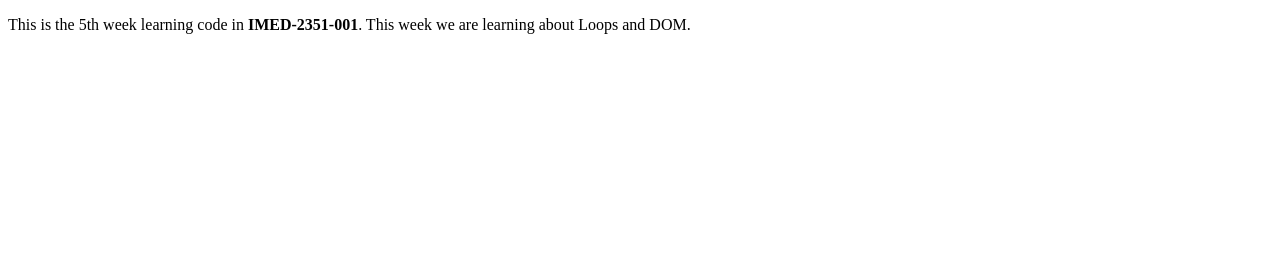
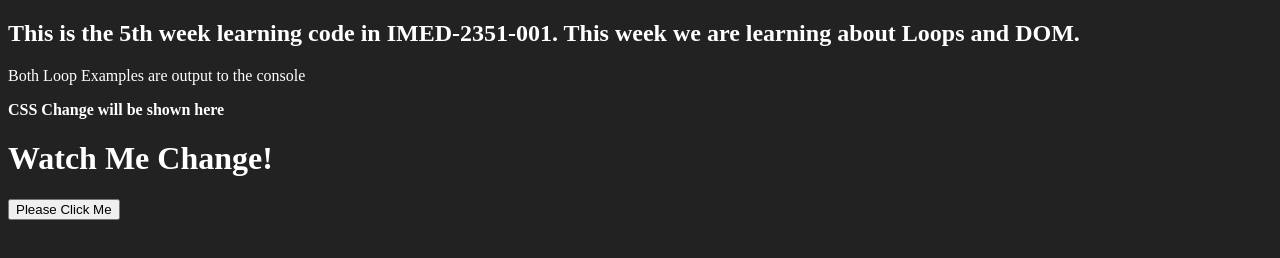
Before and after one commit to Ncosgrove1/2351_Proj5_NC, a plain HTML site: page index.html in a window 1280 px wide. Drawn offline with Linux system fonts and the light colour scheme.

Commit message:
Tweaks, And Added HTML DOM

```diff
--- a/app.js
+++ b/app.js
@@ -39,3 +39,11 @@ do {
     console.log(i);
     i++;
 } while(i <= numbers3);
+
+// CHANGING CSS w/ JavaScript Code //
+
+
+document.body.style.color="red";
+document.body.style.fontSize="14px";
+
+document.body.style="background:#222; color:#fff";
--- a/index.html
+++ b/index.html
@@ -6,12 +6,33 @@
   <body>
 
 
-    <p>This is the 5th week learning code in <strong>IMED-2351-001</strong>. This week we are learning about Loops and DOM.</p>
+    <h2>This is the 5th week learning code in <strong>IMED-2351-001</strong>. This week we are learning about Loops and DOM.</h2>
 
-    <h1></h1>
+    <p>Both Loop Examples are output to the console</p>
 
+    <p><strong>CSS Change will be shown here</strong></p>
 
-    <link rel="stylesheet" href="./style.css" />
+    <h1 id ="head">Watch Me Change!</h1>
+    <button id="myButton">Please Click Me</button>
+
+<script>
+document.querySelector("#myButton").onclick = function() {
+
+const h1 = document.querySelector("#head");
+
+console.log(h1.style);
+
+h1.style.color = "#ff0000";
+h1.style.backgroundColor = "black";
+h1.style.fontFamily = "cursive";
+h1.style.textAlign = "center";
+h1.style.border = "4px solid";
+h1.style.borderColor = "red";
+}
+
+</script>
+
+    <link rel="stylesheet" href="style.css" />
     <script src ="app.js"></script>
 
   </body>
```
